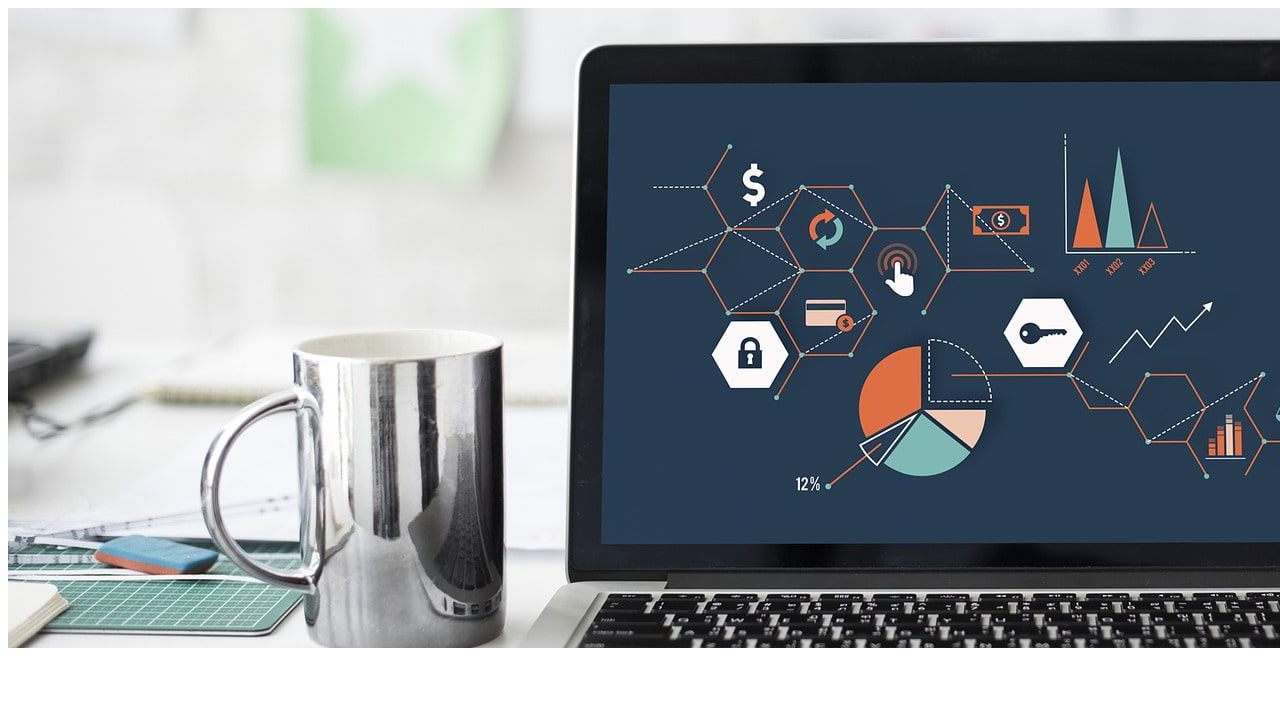
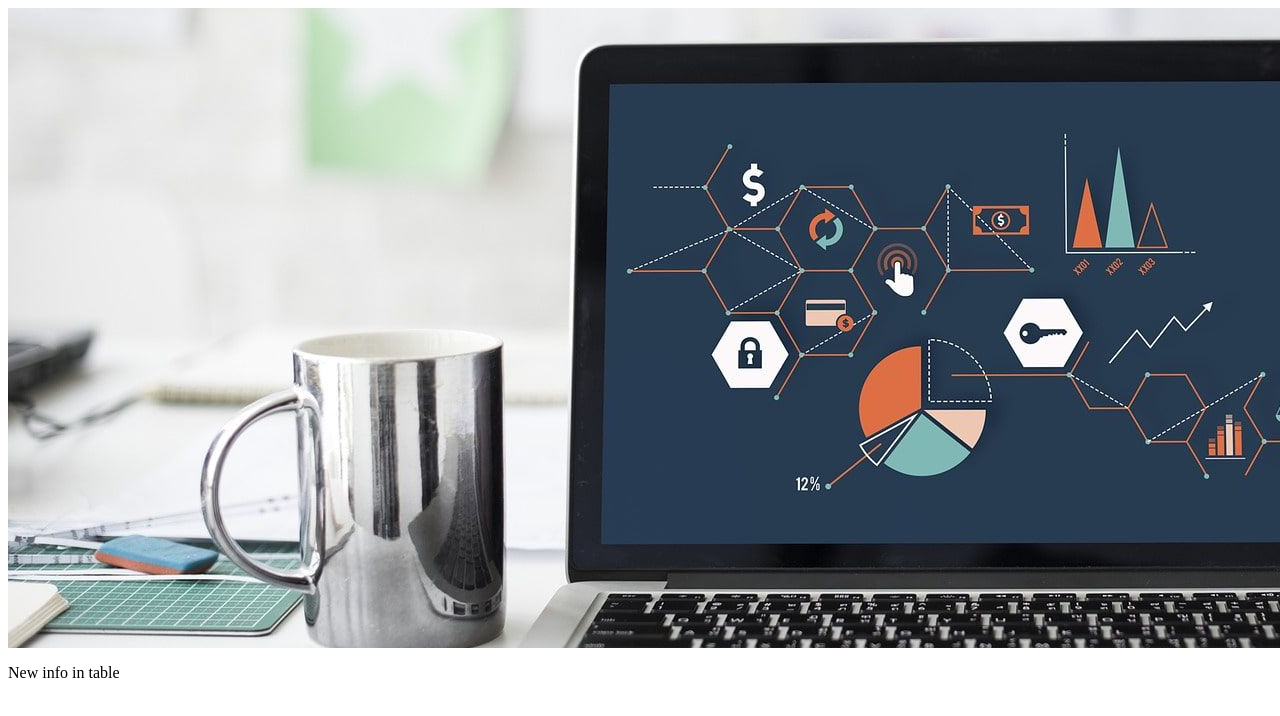
Before and after one commit to WaRDrayv/AlexFast, a plain HTML site: page index.html in a window 1280 px wide. Shown: the top 716 px of the page. Drawn offline with Linux system fonts and the light colour scheme.

Commit message:
Update index.html

```diff
--- a/index.html
+++ b/index.html
@@ -1,5 +1,6 @@
 <html>
   <body>
 <P><img src="technical-debt.jpg"></P>
+    <P>New info in table</P>
   </body>
 </html>
```
